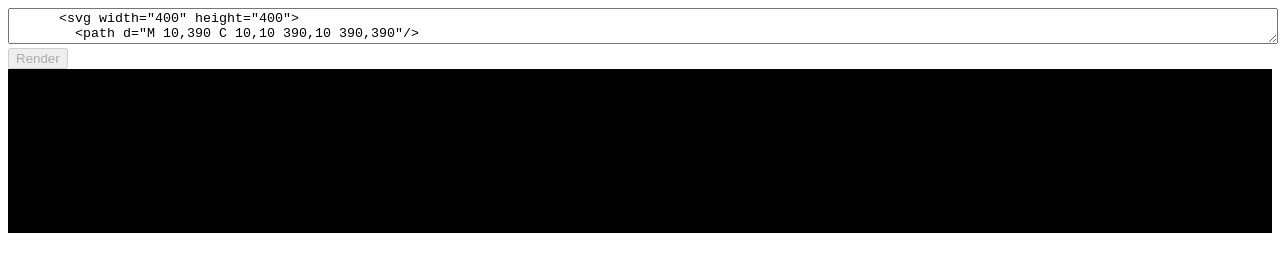
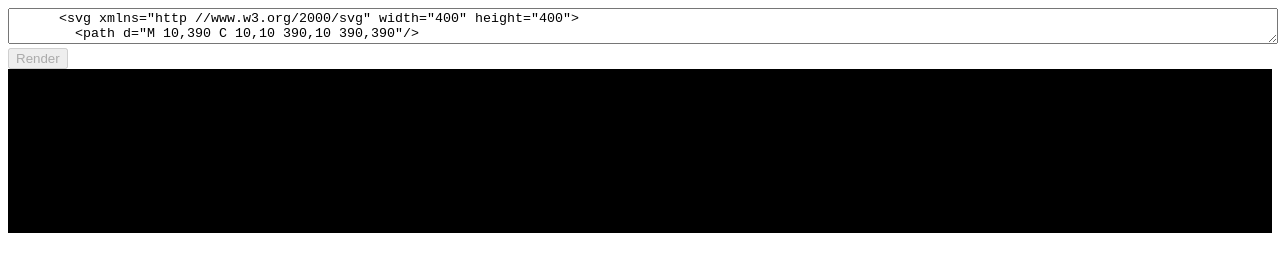
Before and after one commit to intro-swf/pikvek, a plain HTML site: page index.html in a window 1280 px wide. Drawn offline with Linux system fonts and the light colour scheme.

Commit message:
Update index.html

```diff
--- a/index.html
+++ b/index.html
@@ -13,7 +13,7 @@
   </head>
   <body>
     <textarea id='svgtext'>
-      &lt;svg width="400" height="400"&gt;
+      &lt;svg xmlns="http //www.w3.org/2000/svg" width="400" height="400"&gt;
         &lt;path d="M 10,390 C 10,10 390,10 390,390"/&gt;
       &lt;/svg&gt;
     </textarea>
```
